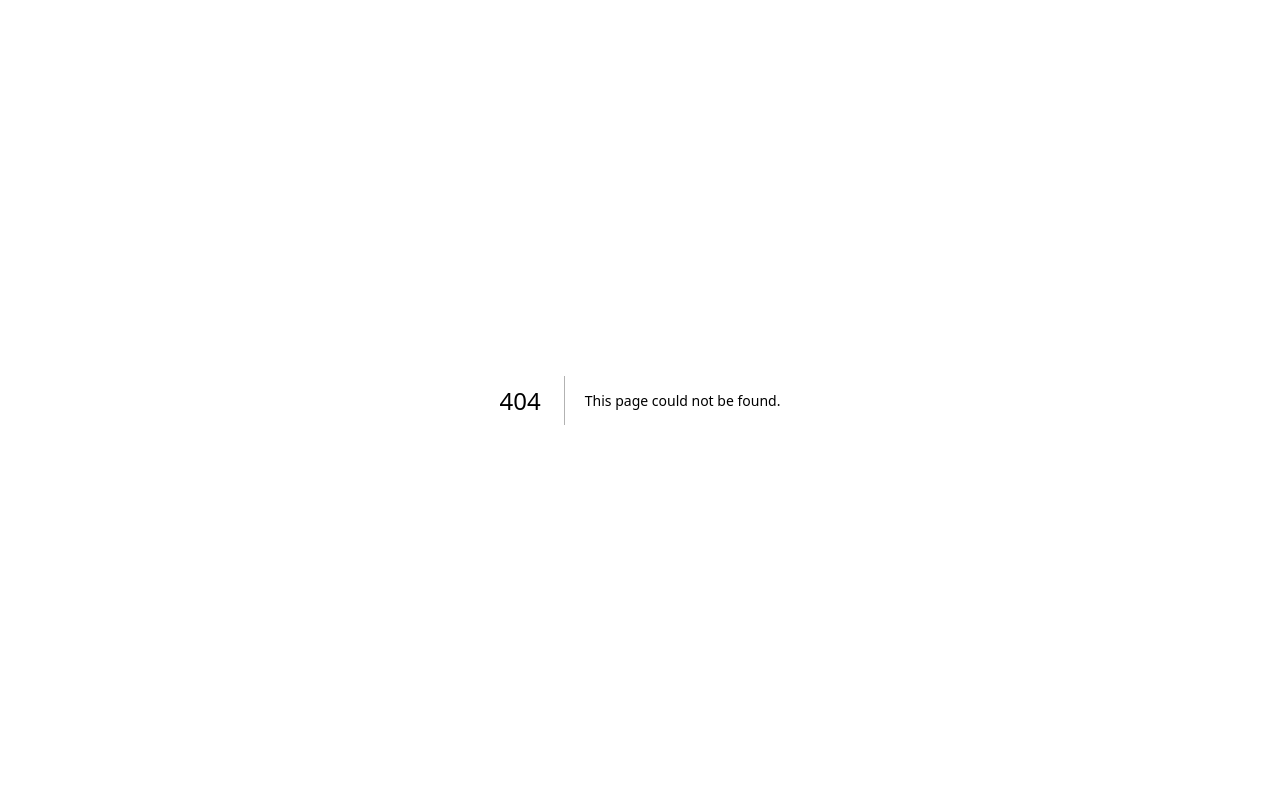
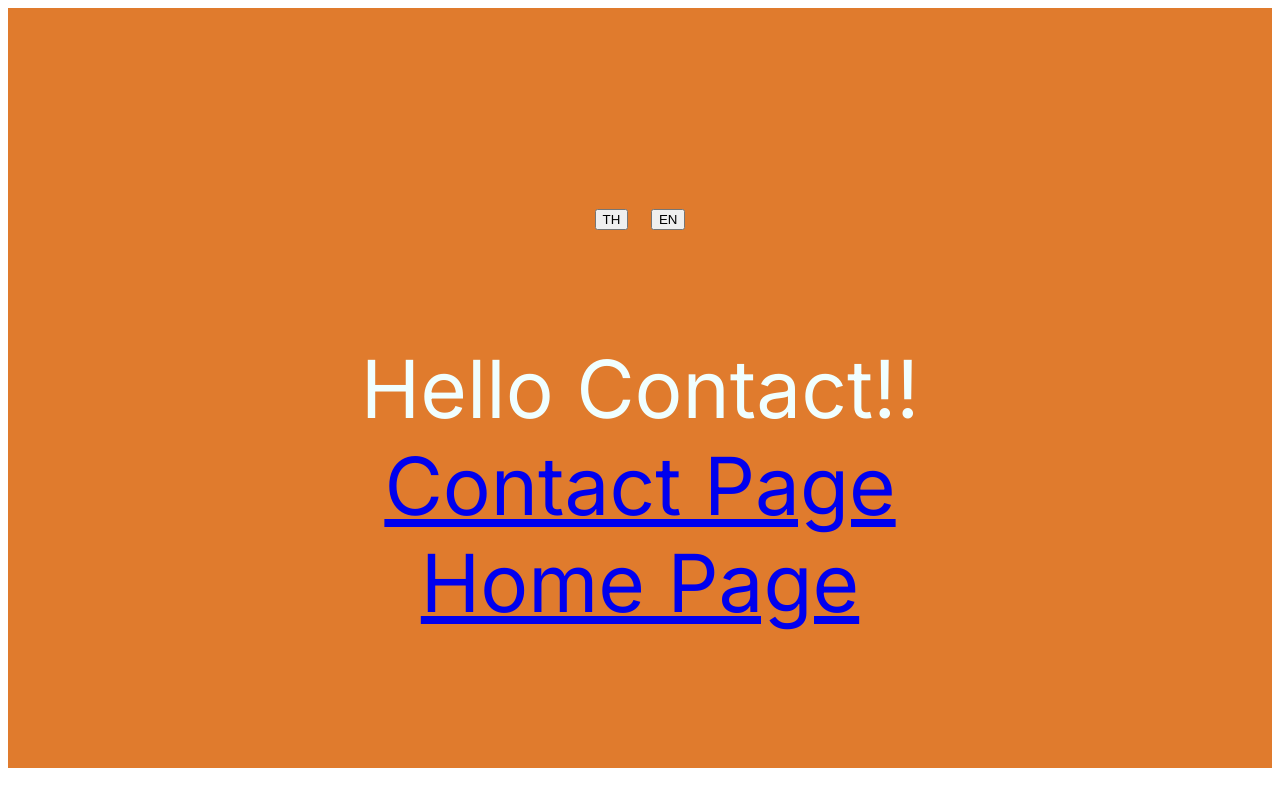
Before and after one commit to Aphiwit1/next-intl-demo, a Next.js app: page /en/hello in a window 1280 px wide. Before the commit this address had no page. Built offline with nearby package versions, Linux system fonts and the light colour scheme.

Commit message:
add(i18n): 2 lang

```diff
--- a/next.config.js
+++ b/next.config.js
@@ -1,4 +1,16 @@
 /** @type {import('next').NextConfig} */
-const nextConfig = {}
+const nextConfig = {
+    output: 'export',
+    images: { unoptimized: false },
+    async redirects() {
+        return [
+          {
+            source: '/hello',
+            destination: '/en/hello',
+            permanent: true,
+          },
+        ]
+      },
+}
 
 module.exports = nextConfig
--- /dev/null
+++ b/src/app/[lang]/dictionaries.ts
@@ -0,0 +1,8 @@
+import 'server-only'
+
+const dictionaries:any = {
+  en: () => import('./dictionaries/en.json').then((module) => module.default),
+  th: () => import('./dictionaries/th.json').then((module) => module.default),
+}
+
+export const getDictionary = async (locale:any) => dictionaries[locale]()
--- /dev/null
+++ b/src/app/[lang]/dictionaries/en.json
@@ -0,0 +1,11 @@
+{
+    "products": {
+      "cart": "Add to Cart"
+    },
+    "hello": {
+      "greeting": "Hello World!!"
+    },
+    "contact": {
+      "greeting": "Hello Contact!!"
+    }
+  }
--- /dev/null
+++ b/src/app/[lang]/dictionaries/th.json
@@ -0,0 +1,12 @@
+
+{
+    "products": {
+      "cart": "เพิ่มสินค้าลงตระกร้า"
+    },
+    "hello": {
+      "greeting": "สวัสดีชาวโลก!!"
+    },
+    "contact": {
+      "greeting": "สวัสดี หน้าติดต่อ!!"
+    }
+  }
--- /dev/null
+++ b/src/app/[lang]/hello/components/ContactIntro.tsx
@@ -0,0 +1,31 @@
+"use client";
+
+
+import Link from "next/link";
+import { useRouter, usePathname } from "next/navigation";
+import React, { lazy } from "react";
+
+export default function ContactIntro({ dict }: any) {
+  const router = useRouter()
+  const pathName = usePathname()
+  const currentLang = pathName.split('/')[1];
+  const switchLang = (lang: string) => {
+
+    const newPathname = pathName.replace(`/${currentLang}`, `/${lang}`);
+    router.push(newPathname);
+  }
+
+  return (
+    <main className="contact-container">
+      <div>
+        <button onClick={() => switchLang('th')}>TH</button> <button onClick={() => switchLang('en')}>EN</button>
+      </div>
+      <br></br>
+
+      <div>{dict.contact.greeting}</div>
+
+      <nav>  <Link href={`/${currentLang}/hello`}>Contact Page</Link></nav>
+      <nav>  <Link href={`/${currentLang}/`}>Home Page</Link></nav>
+    </main>
+  );
+}
--- /dev/null
+++ b/src/app/[lang]/hello/page.tsx
@@ -0,0 +1,23 @@
+import React from 'react'
+import { getDictionary } from '../dictionaries';
+import ContactIntro from './components/ContactIntro';
+
+
+
+export default async function page({
+    params: { lang },
+  }: {
+    params: { lang: string };
+  }) {
+
+    const dict = await getDictionary(lang);
+
+  return (
+    <div><ContactIntro dict={dict} /></div>
+  )
+}
+
+
+export async function generateStaticParams() {
+    return [{ lang: "en" }, { lang: "th" }];
+  }
--- a/src/app/globals.css
+++ b/src/app/globals.css
@@ -1,107 +1,25 @@
-:root {
-  --max-width: 1100px;
-  --border-radius: 12px;
-  --font-mono: ui-monospace, Menlo, Monaco, 'Cascadia Mono', 'Segoe UI Mono',
-    'Roboto Mono', 'Oxygen Mono', 'Ubuntu Monospace', 'Source Code Pro',
-    'Fira Mono', 'Droid Sans Mono', 'Courier New', monospace;
-
-  --foreground-rgb: 0, 0, 0;
-  --background-start-rgb: 214, 219, 220;
-  --background-end-rgb: 255, 255, 255;
-
-  --primary-glow: conic-gradient(
-    from 180deg at 50% 50%,
-    #16abff33 0deg,
-    #0885ff33 55deg,
-    #54d6ff33 120deg,
-    #0071ff33 160deg,
-    transparent 360deg
-  );
-  --secondary-glow: radial-gradient(
-    rgba(255, 255, 255, 1),
-    rgba(255, 255, 255, 0)
-  );
-
-  --tile-start-rgb: 239, 245, 249;
-  --tile-end-rgb: 228, 232, 233;
-  --tile-border: conic-gradient(
-    #00000080,
-    #00000040,
-    #00000030,
-    #00000020,
-    #00000010,
-    #00000010,
-    #00000080
-  );
-
-  --callout-rgb: 238, 240, 241;
-  --callout-border-rgb: 172, 175, 176;
-  --card-rgb: 180, 185, 188;
-  --card-border-rgb: 131, 134, 135;
+.hero-container {
+    display: flex;
+    flex-direction: column;
+    justify-content: center;
+    align-items: center;
+    width: 100%;
+    height: 95vh;
+    background-color: cornflowerblue;
+    color: azure;
+    font-size: 80px;
+    font-style: normal;
 }
 
-@media (prefers-color-scheme: dark) {
-  :root {
-    --foreground-rgb: 255, 255, 255;
-    --background-start-rgb: 0, 0, 0;
-    --background-end-rgb: 0, 0, 0;
-
-    --primary-glow: radial-gradient(rgba(1, 65, 255, 0.4), rgba(1, 65, 255, 0));
-    --secondary-glow: linear-gradient(
-      to bottom right,
-      rgba(1, 65, 255, 0),
-      rgba(1, 65, 255, 0),
-      rgba(1, 65, 255, 0.3)
-    );
-
-    --tile-start-rgb: 2, 13, 46;
-    --tile-end-rgb: 2, 5, 19;
-    --tile-border: conic-gradient(
-      #ffffff80,
-      #ffffff40,
-      #ffffff30,
-      #ffffff20,
-      #ffffff10,
-      #ffffff10,
-      #ffffff80
-    );
-
-    --callout-rgb: 20, 20, 20;
-    --callout-border-rgb: 108, 108, 108;
-    --card-rgb: 100, 100, 100;
-    --card-border-rgb: 200, 200, 200;
-  }
+.contact-container {
+    display: flex;
+    flex-direction: column;
+    justify-content: center;
+    align-items: center;
+    width: 100%;
+    height: 95vh;
+    background-color: rgb(224, 123, 45);
+    color: azure;
+    font-size: 80px;
+    font-style: normal;
 }
-
-* {
-  box-sizing: border-box;
-  padding: 0;
-  margin: 0;
-}
-
-html,
-body {
-  max-width: 100vw;
-  overflow-x: hidden;
-}
-
-body {
-  color: rgb(var(--foreground-rgb));
-  background: linear-gradient(
-      to bottom,
-      transparent,
-      rgb(var(--background-end-rgb))
-    )
-    rgb(var(--background-start-rgb));
-}
-
-a {
-  color: inherit;
-  text-decoration: none;
-}
-
-@media (prefers-color-scheme: dark) {
-  html {
-    color-scheme: dark;
-  }
-}
```
Also changed, not shown: middleware.ts (added, +45 -0 lines), package.json (+7 -4 lines), src/app/[lang]/page.tsx (added, +17 -0 lines), src/app/components/Hero.tsx (added, +33 -0 lines), src/app/page.tsx (+8 -95 lines), 1 other file (tests, documents, lock files or other folders).
